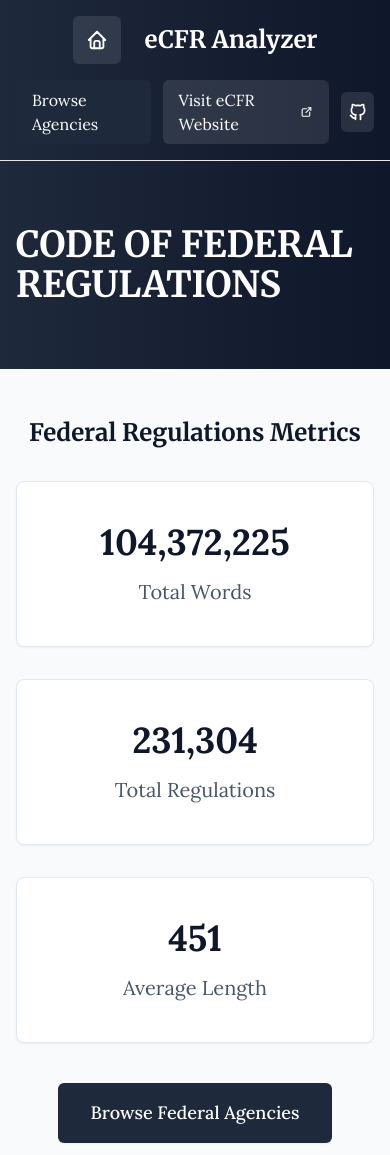
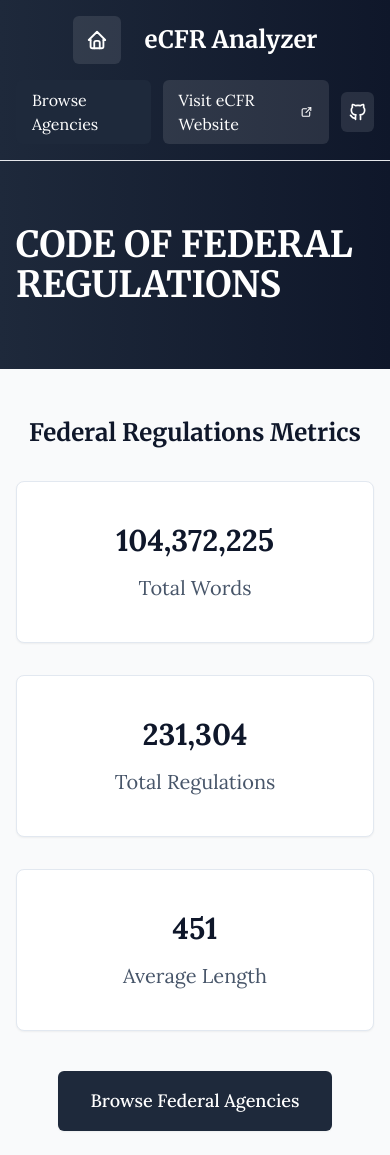
Before and after one commit to bkizenko/ecfr-analyzer-v5, a Next.js app in the folder ui/: page / in a window 390 px wide. Shown: the top 1155 px of the page. Built offline with nearby package versions, Linux system fonts and the light colour scheme; no server answers.

Commit message:
Fix responsive scaling for metric counters

```diff
--- a/ui/src/app/page.tsx
+++ b/ui/src/app/page.tsx
@@ -54,17 +54,17 @@ export default async function Page() {
 
             <div className="grid grid-cols-1 md:grid-cols-3 gap-8">
               <div className="flex flex-col items-center justify-center p-10 bg-white rounded-lg border border-slate-200 shadow-sm hover:shadow-md transition-shadow">
-                <div className="text-4xl md:text-5xl font-bold text-slate-900 mb-4">{titleMetrics.wordCount.toLocaleString()}</div>
+                <div className="text-3xl sm:text-4xl md:text-4xl lg:text-5xl font-bold text-slate-900 mb-4 text-center break-words">{titleMetrics.wordCount.toLocaleString()}</div>
                 <div className="text-xl text-slate-600">Total Words</div>
               </div>
 
               <div className="flex flex-col items-center justify-center p-10 bg-white rounded-lg border border-slate-200 shadow-sm hover:shadow-md transition-shadow">
-                <div className="text-4xl md:text-5xl font-bold text-slate-900 mb-4">{titleMetrics.sectionCount.toLocaleString()}</div>
+                <div className="text-3xl sm:text-4xl md:text-4xl lg:text-5xl font-bold text-slate-900 mb-4 text-center">{titleMetrics.sectionCount.toLocaleString()}</div>
                 <div className="text-xl text-slate-600">Total Regulations</div>
               </div>
 
               <div className="flex flex-col items-center justify-center p-10 bg-white rounded-lg border border-slate-200 shadow-sm hover:shadow-md transition-shadow">
-                <div className="text-4xl md:text-5xl font-bold text-slate-900 mb-4">{avgWordsPerRegulation.toLocaleString()}</div>
+                <div className="text-3xl sm:text-4xl md:text-4xl lg:text-5xl font-bold text-slate-900 mb-4 text-center">{avgWordsPerRegulation.toLocaleString()}</div>
                 <div className="text-xl text-slate-600">Average Length</div>
               </div>
             </div>
```
